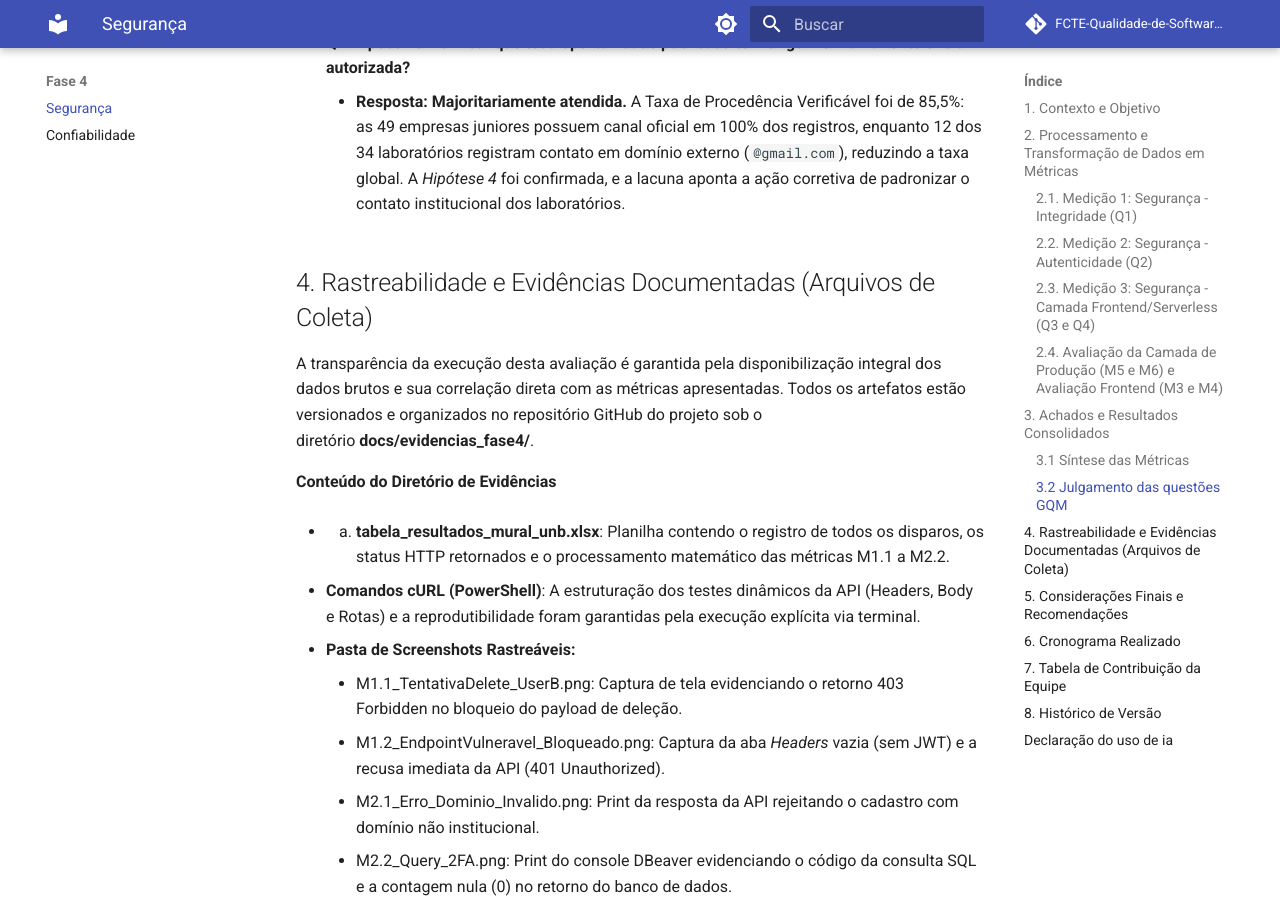
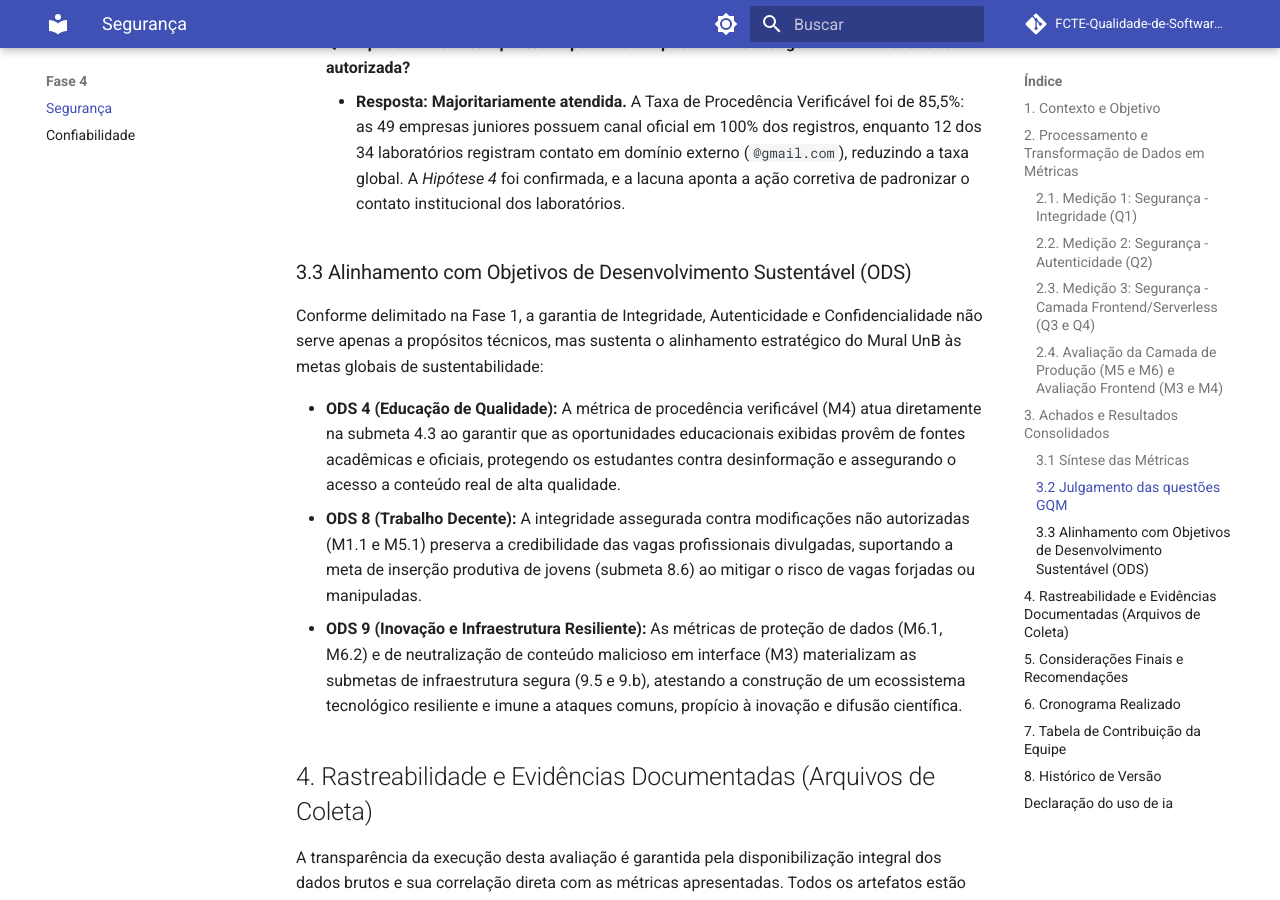
Before and after one commit to FCTE-Qualidade-de-Software-1/2026-1_T02_ROBERTA_WILLIAMS, an MkDocs documentation site: the page built from docs/fase4/seguranca_fase4.md, in a window 1280 px wide and 900 px high, scrolled down 13041 px. Built offline with MkDocs 1.6.1 and Material for MkDocs 9.7.7, drawn with Linux system fonts in a browser that asks for light colours; comment, search, counter and statistics services are not loaded.

Commit message:
docs(fase4/seguranca): adiciona alinhamento das metricas com os indicadores ODS 4, 8 e 9

```diff
--- a/docs/fase4/seguranca_fase4.md
+++ b/docs/fase4/seguranca_fase4.md
@@ -188,6 +188,14 @@ A taxa de procedência verificável foi de 85,5%, situando a métrica M4 no nív
 * **Q4: É possível verificar que toda oportunidade publicada tem origem em uma fonte oficial autorizada?**
     + **Resposta: Majoritariamente atendida.** A Taxa de Procedência Verificável foi de 85,5%: as 49 empresas juniores possuem canal oficial em 100% dos registros, enquanto 12 dos 34 laboratórios registram contato em domínio externo (`@gmail.com`), reduzindo a taxa global. A *Hipótese 4* foi confirmada, e a lacuna aponta a ação corretiva de padronizar o contato institucional dos laboratórios.
 
+### 3.3 Alinhamento com Objetivos de Desenvolvimento Sustentável (ODS)
+
+Conforme delimitado na Fase 1, a garantia de Integridade, Autenticidade e Confidencialidade não serve apenas a propósitos técnicos, mas sustenta o alinhamento estratégico do Mural UnB às metas globais de sustentabilidade:
+
+* **ODS 4 (Educação de Qualidade):** A métrica de procedência verificável (M4) atua diretamente na submeta 4.3 ao garantir que as oportunidades educacionais exibidas provêm de fontes acadêmicas e oficiais, protegendo os estudantes contra desinformação e assegurando o acesso a conteúdo real de alta qualidade.
+* **ODS 8 (Trabalho Decente):** A integridade assegurada contra modificações não autorizadas (M1.1 e M5.1) preserva a credibilidade das vagas profissionais divulgadas, suportando a meta de inserção produtiva de jovens (submeta 8.6) ao mitigar o risco de vagas forjadas ou manipuladas.
+* **ODS 9 (Inovação e Infraestrutura Resiliente):** As métricas de proteção de dados (M6.1, M6.2) e de neutralização de conteúdo malicioso em interface (M3) materializam as submetas de infraestrutura segura (9.5 e 9.b), atestando a construção de um ecossistema tecnológico resiliente e imune a ataques comuns, propício à inovação e difusão científica.
+
 ## 4. Rastreabilidade e Evidências Documentadas (Arquivos de Coleta)
 
 A transparência da execução desta avaliação é garantida pela disponibilização integral dos dados brutos e sua correlação direta com as métricas apresentadas. Todos os artefatos estão versionados e organizados no repositório GitHub do projeto sob o diretório **docs/evidencias\_fase4/**.
```
